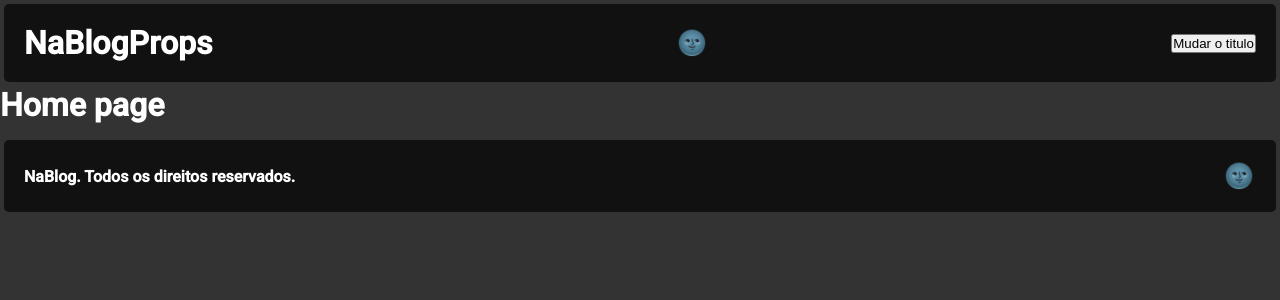
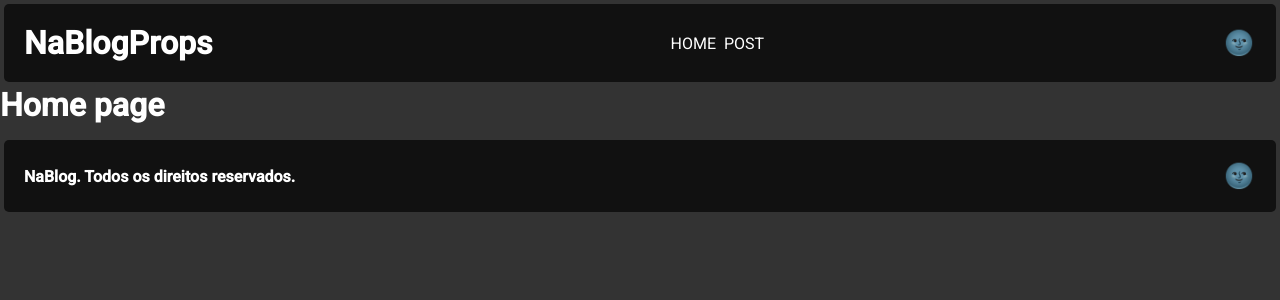
Before and after one commit to nivaldoandrade/nablog-react-class-component, a React app: page / in a window 1280 px wide. Shown: the top 300 px of the page. Built offline with nearby package versions, Linux system fonts and the light colour scheme.

Commit message:
feat: adding Navbar component in Header

```diff
--- a/src/components/Header/index.js
+++ b/src/components/Header/index.js
@@ -1,7 +1,9 @@
-import React, { useEffect } from 'react';
+import React from 'react';
+
 import ToggleTheme from '../ToggleTheme';
+import { Navbar } from '../Navbar';
 
-import { Container, Title, Icon } from './styles';
+import { Container, Title, NavbarContent } from './styles';
 
 //useEffect(() => {}) é executado a cada renderização, e para temos o mesmo efeito em class component é só colocar a function dentro do render().
 //useEffect(() => {}, []) é executado na primeira renderização, e para temos o mesmo efeito em class componet é só utilizar o componentDidMount().
@@ -52,8 +54,11 @@ export default class Header extends React.Component {
 			<Container>
 				{/* {undefined.map(item => item)} */}
 				<Title>{title}</Title>
+				<NavbarContent>
+					<Navbar />
+				</NavbarContent>
 				<ToggleTheme />
-				<button onClick={this.handleChangeState}>Mudar o titulo</button>
+				{/* <button onClick={this.handleChangeState}>Mudar o titulo</button> */}
 			</Container>
 		)
 	}
--- a/src/components/Header/styles.js
+++ b/src/components/Header/styles.js
@@ -12,4 +12,6 @@ export const Container = styled.header`
 
 export const Title = styled.h1``;
 
-export const Icon = styled.button``;
+export const NavbarContent = styled.div`
+
+`;
```
